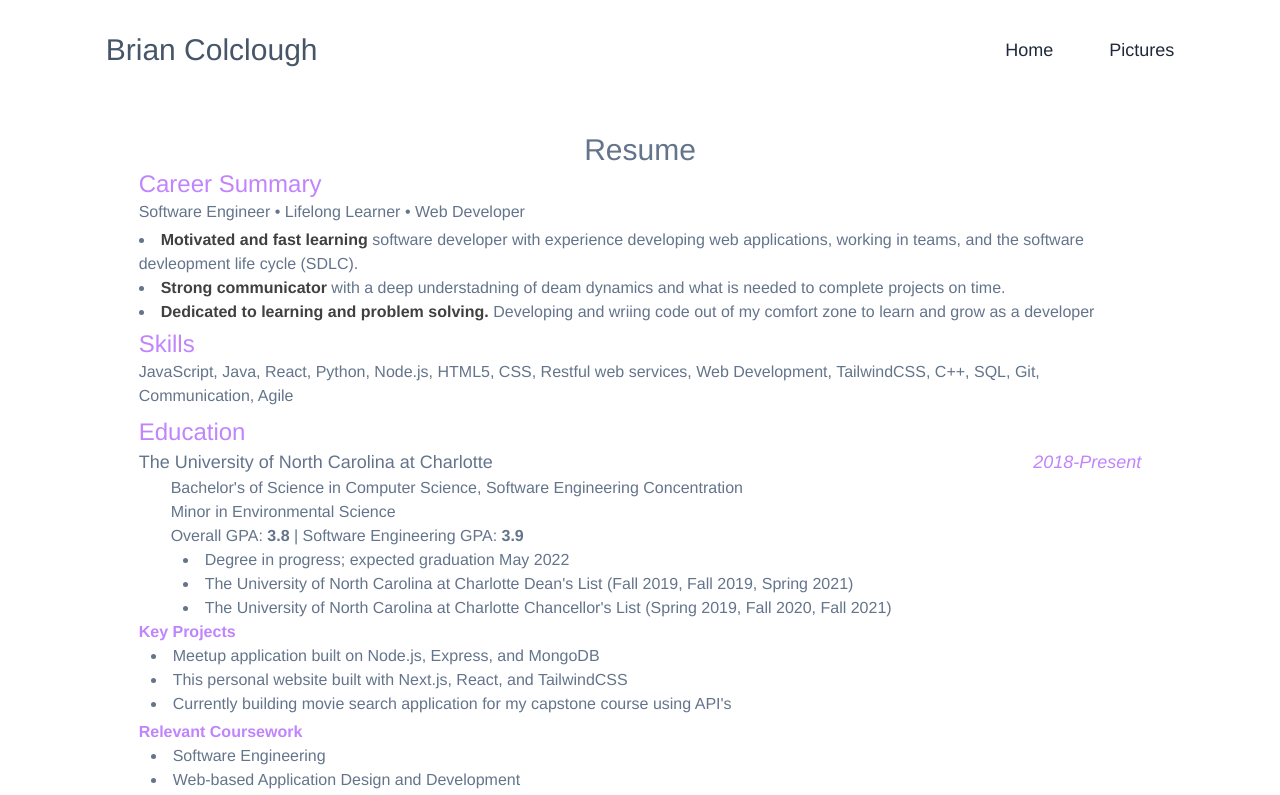
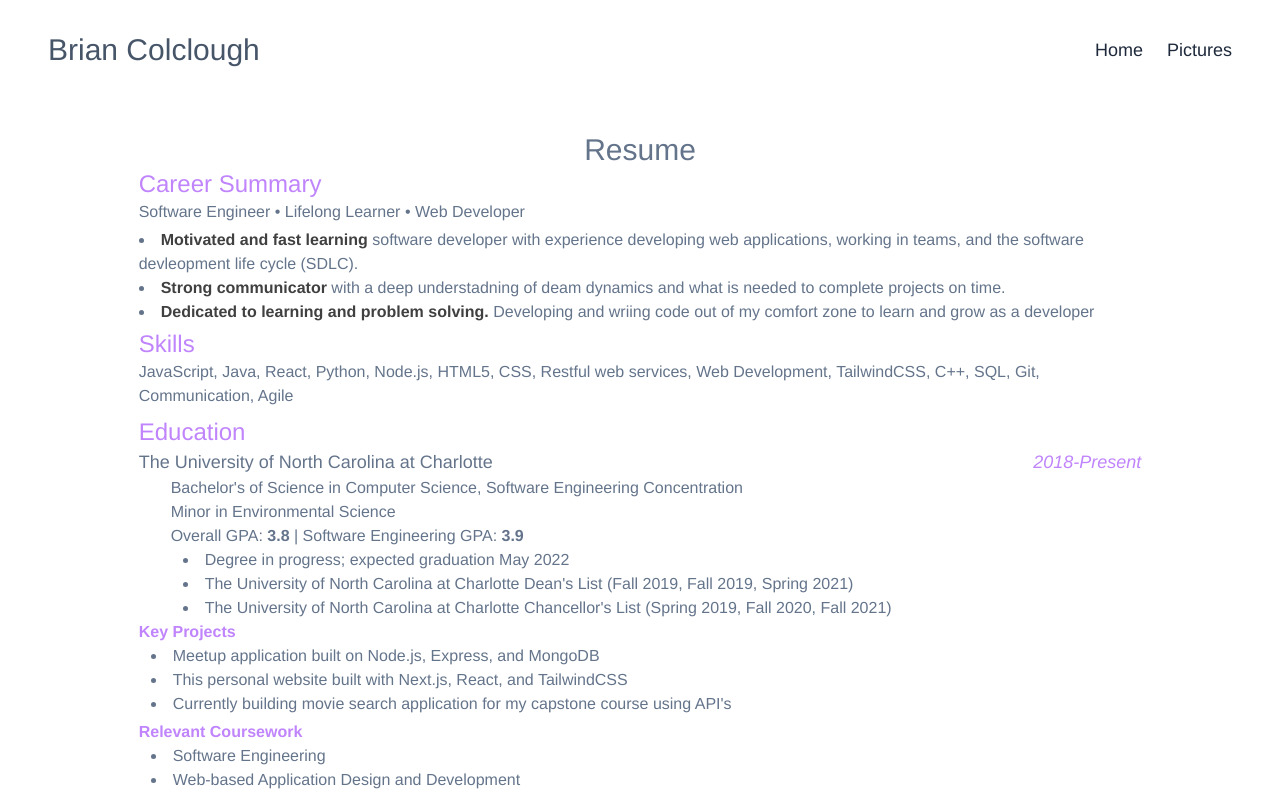
Before and after one commit to BrianColclough/Portfolio, a Next.js app: page / in a window 1280 px wide. Shown: the top 795 px of the page. Built offline with nearby package versions, Linux system fonts and the light colour scheme.

Commit message:
Header orientation on left and right

```diff
--- a/components/nav.jsx
+++ b/components/nav.jsx
@@ -3,9 +3,9 @@ import Link from "next/link";
 const Nav = (props) => {
   return (
     <>
-      <div className="font-sans text-lg text-slate-800 flex flex-row justify-center items-center gap-14">
+      <div className="font-sans text-lg text-slate-800 flex flex-row justify-center items-center ">
         <Link href="/">
-          <a className="hover:text-purple-300">Home</a>
+          <a className="hover:text-purple-300 px-6">Home</a>
         </Link>
         <Link href="/pictures">
           <a className="hover:text-purple-300">Pictures</a>
--- a/components/title.jsx
+++ b/components/title.jsx
@@ -3,7 +3,7 @@ import Nav from "./nav";
 const Header = (props) => {
   return (
     <>
-      <div className="py-8  bg-white  flex flex-row justify-around gap-12 ">
+      <div className="py-8  px-12 bg-white  flex flex-row justify-between gap-12 ">
         <p className="font-sans basis-1/2 text-slate-600 text-3xl text-left ">
           Brian Colclough
         </p>
```
